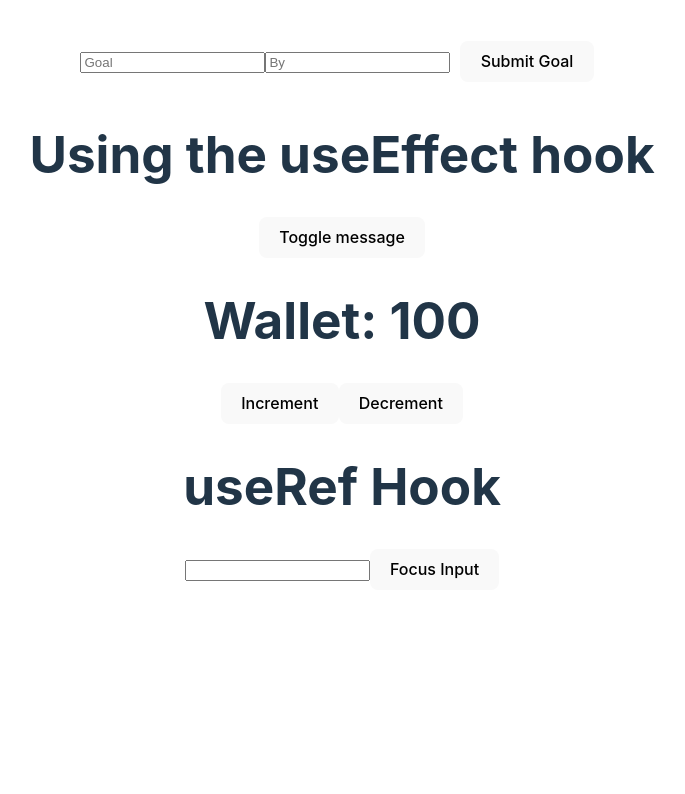
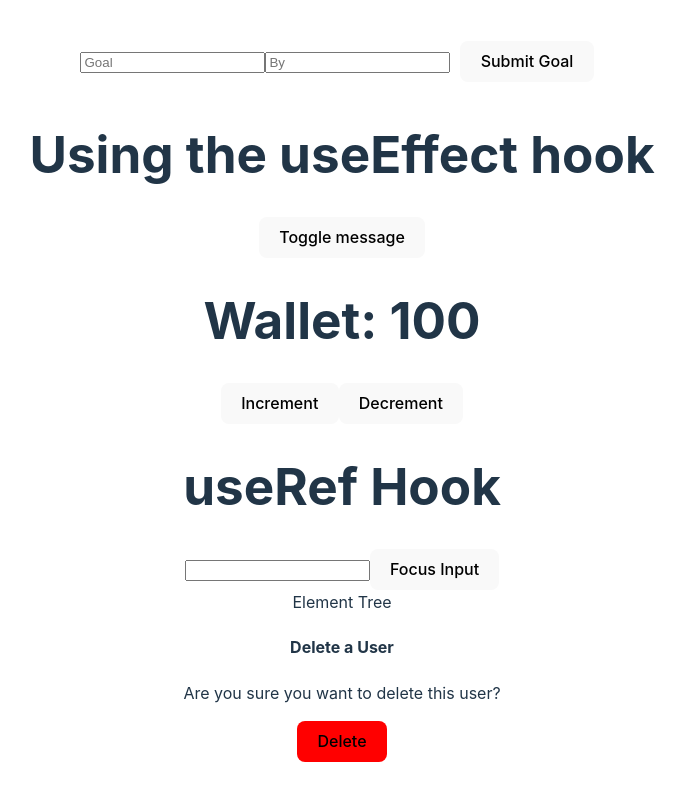
Before and after one commit to PoliJun/react-course-by-meta, a React (Vite) app: page / in a window 1280 px wide. Shown: the part 530-1324 px from the top of the page, without its empty margins (298-983 px from the left). Before the commit the page ends 1152 px from the top, so only its background shows below. Built offline with nearby package versions, Linux system fonts and the light colour scheme.

Commit message:
Add ElementTree component for JSX deep dive

```diff
--- a/src/App.jsx
+++ b/src/App.jsx
@@ -5,6 +5,7 @@ import Goal from './components/Goal';
 import EffectExample from './components/EffectExample';
 import ReducerExample from './components/ReducerExample';
 import RefExample from './components/RefExample';
+import ElementTree from './components/ElementTree';
 
 const App = () => {
     return (
@@ -15,6 +16,7 @@ const App = () => {
             <EffectExample />
             <ReducerExample />
             <RefExample />
+            <ElementTree />
         </div>
     );
 };
--- /dev/null
+++ b/src/components/ElementTree.jsx
@@ -0,0 +1,44 @@
+import React from 'react';
+import PropTypes from 'prop-types';
+
+const Button = ({ children, backgroundColor }) => {
+  return <button style={{ backgroundColor }}>{children}</button>;
+};
+
+Button.propTypes = {
+  children: PropTypes.node.isRequired,
+  backgroundColor: PropTypes.string.isRequired,
+};
+
+const Alert = ({children}) => {
+  return (
+    <>
+      <div className='Overlay'></div>
+      <div className='Alert'>{children}</div>
+    </>
+  );
+};
+
+Alert.propTypes = {
+  children: PropTypes.node.isRequired,
+};
+
+const DeleteButton = () => {
+
+  return <Button backgroundColor="red">Delete</Button>;
+};
+
+function ElementTree() {
+  return (
+    <div>
+      <header>Element Tree</header>
+      <Alert>
+        <h4>Delete a User</h4>
+        <p>Are you sure you want to delete this user?</p>
+        <DeleteButton />
+      </Alert>
+    </div>
+  );
+}
+
+export default ElementTree;
```
Also changed, not shown: public/images/jsx_and_element.png (added), 1 other file (tests, documents, lock files or other folders).
